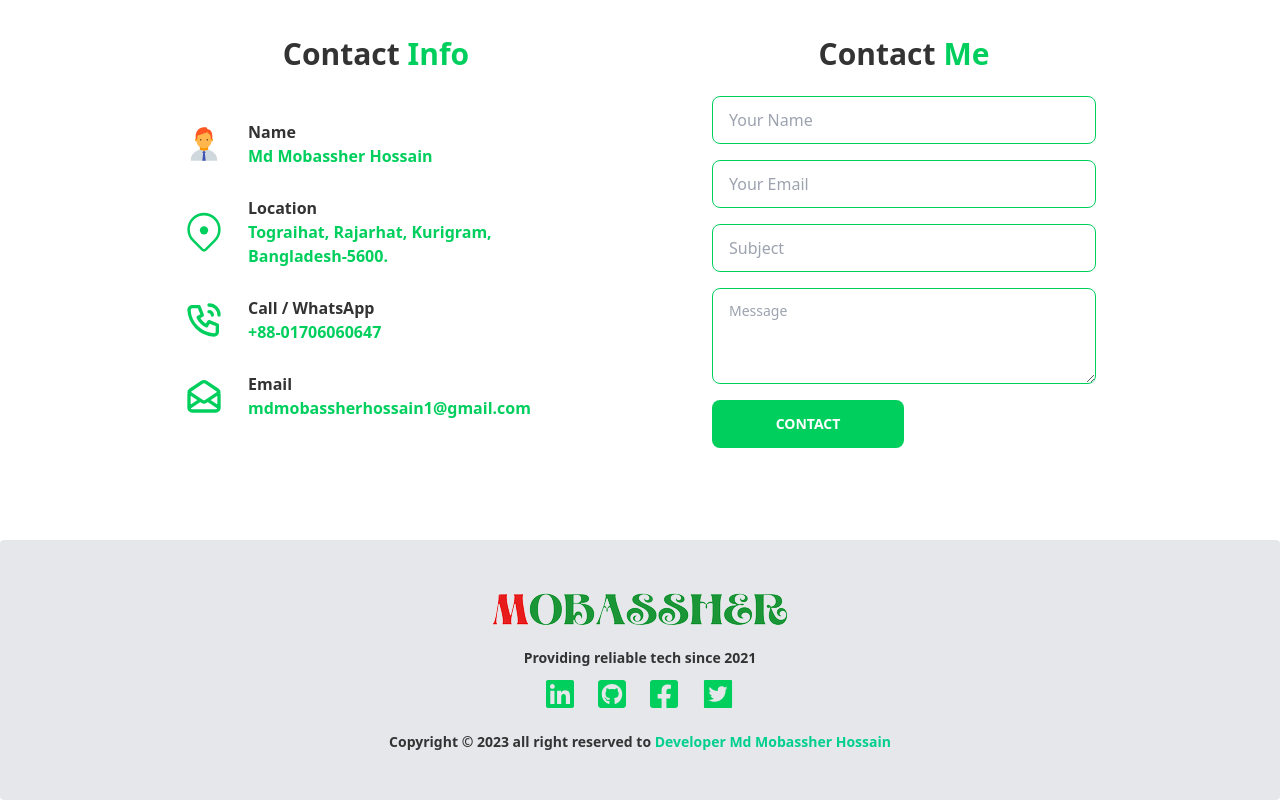
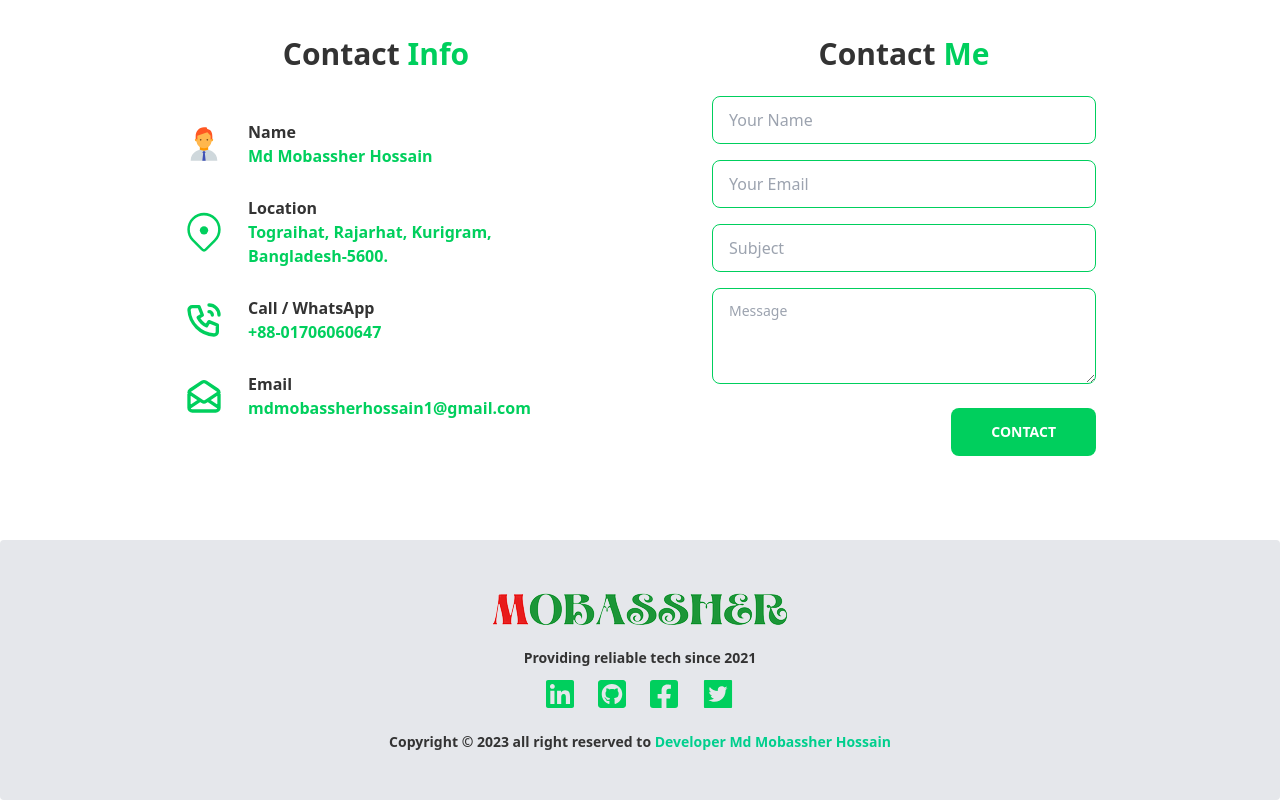
Before and after one commit to Md-Mobassher/Mobassher-Portfolio-Dashboard, a React (Vite) app: page / in a window 1280 px wide. Shown: the part 4636-5436 px from the top of the page. Built offline with nearby package versions, Linux system fonts and the light colour scheme.

Commit message:
contact form button updated

```diff
--- a/src/Shared/Navbar.tsx
+++ b/src/Shared/Navbar.tsx
@@ -58,12 +58,15 @@ const Navbar = () => {
               <img src={Img} className="w-14" alt="Logo Mobassher" />
             </Link>
             <div className="flex-none lg:hidden">
-              <label htmlFor="my-drawer-3" className="btn btn-square btn-ghost">
+              <label
+                htmlFor="my-drawer-3"
+                className="btn btn-square btn-ghost hover:bg-primary  hover:text-white"
+              >
                 <svg
                   xmlns="http://www.w3.org/2000/svg"
                   fill="none"
                   viewBox="0 0 24 24"
-                  className="inline-block w-6 h-6 stroke-current"
+                  className="inline-block size-8  stroke-current"
                 >
                   <path
                     strokeLinecap="round"
--- a/src/components/Contact.tsx
+++ b/src/components/Contact.tsx
@@ -199,11 +199,13 @@ const Contact = () => {
                       </label>
                     </div>
 
-                    <input
-                      className="btn w-1/2 mx-auto btn-primary hover:btn-secondary border-0 max-w-xs text-white"
-                      type="submit"
-                      value="Contact"
-                    />
+                    <div className="flex lg:justify-end md:justify-end justify-center mt-2">
+                      <input
+                        className="btn px-10  btn-primary hover:btn-secondary border-0 text-center text-white "
+                        type="submit"
+                        value="Contact"
+                      />
+                    </div>
                   </form>
                 </div>
               </div>
```
